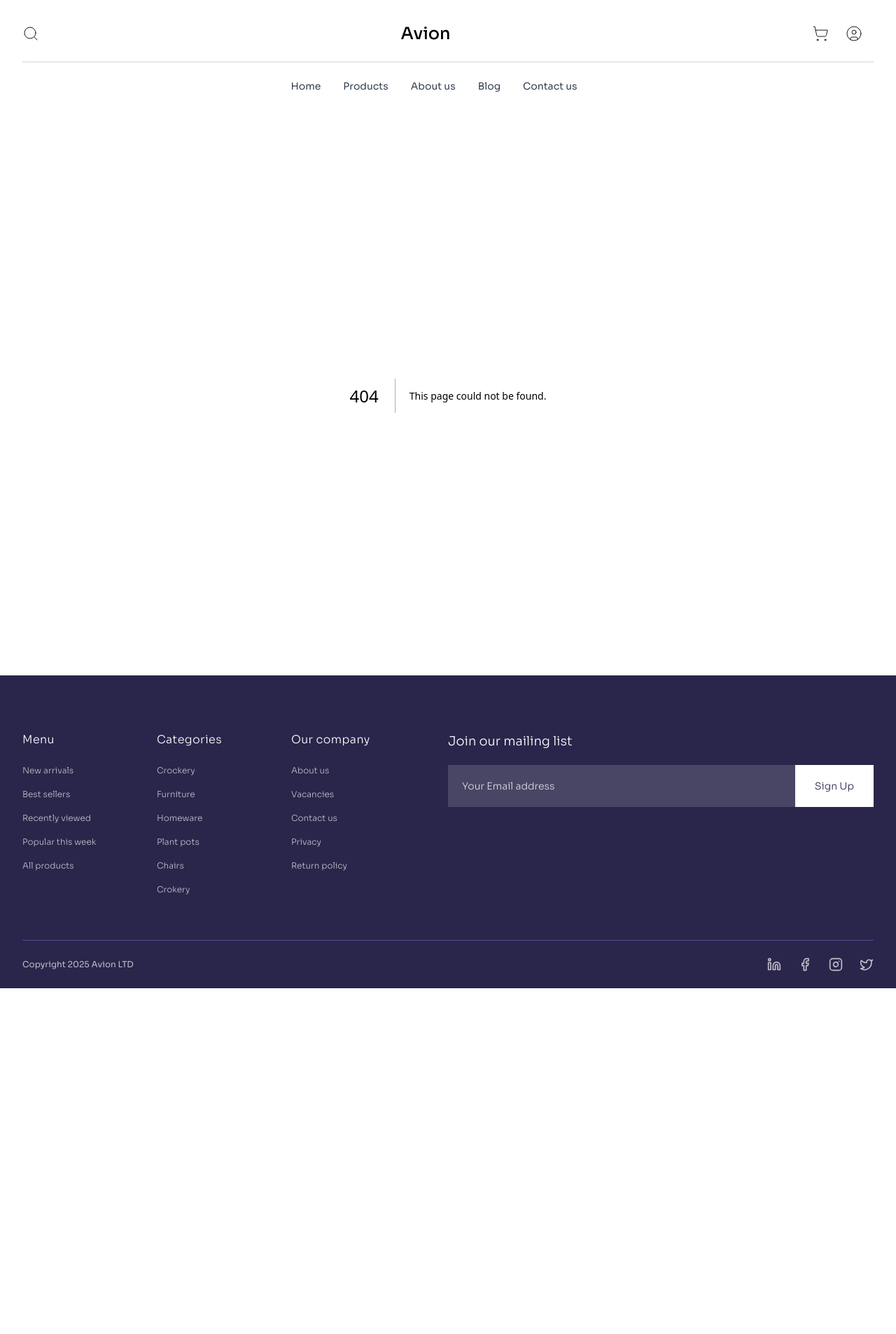
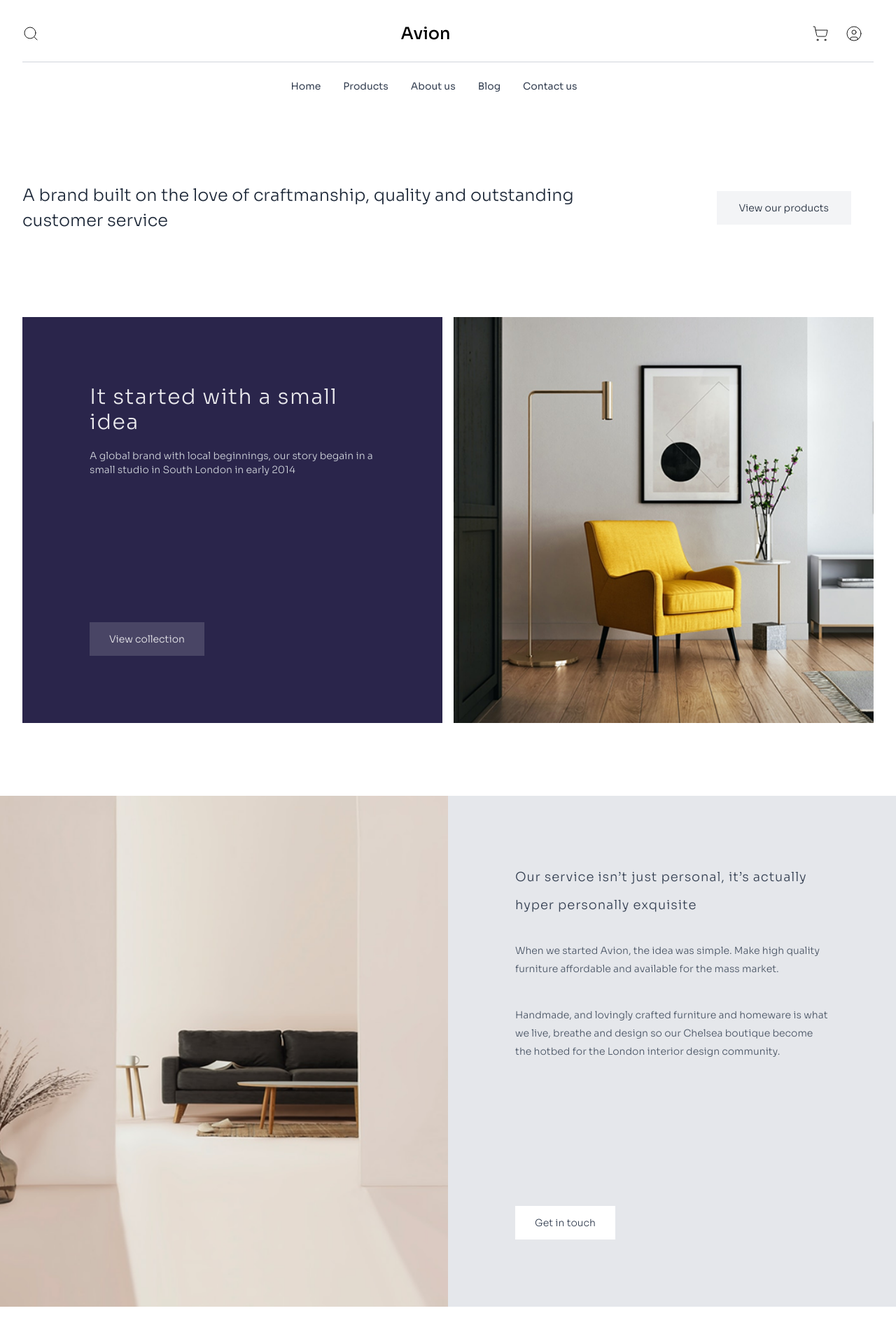
Before and after one commit to abdrzqsalihu/avion, a Next.js app: page /about in a window 1280 px wide. Before the commit this address had no page. Shown: the top 1906 px of the page at 70% size. Before the commit the page ends 1412 px from the top, so only its background shows below. Built offline with nearby package versions, Linux system fonts and the light colour scheme.

Commit message:
feat: add about page and services component

```diff
--- /dev/null
+++ b/app/about/page.tsx
@@ -0,0 +1,32 @@
+import Link from "next/link";
+import React from "react";
+import Cta from "../components/Cta";
+import Services from "../components/Services";
+import Features from "../components/Features";
+import Newsletter from "../components/Newsletter";
+
+const AboutPage = () => {
+  return (
+    <div>
+      <div className="mx-auto max-w-screen-2xl p-4 lg:px-8 flex flex-col md:flex-row justify-between md:items-center md:pt-24 gap-10">
+        <h2 className="text-xl md:text-2xl text-gray-800 font-light max-w-4xl leading-7 md:leading-9">
+          A brand built on the love of craftmanship, quality and outstanding
+          customer service
+        </h2>
+        <Link
+          href="/product"
+          className="cursor-pointer md:mx-auto text-center p-3.5 px-5 md:px-8 bg-gray-100 text-xs lg:text-sm text-gray-800 font-light md:mr-8"
+        >
+          View our products
+        </Link>
+      </div>
+
+      <Cta />
+      <Services />
+      <Features />
+      <Newsletter />
+    </div>
+  );
+};
+
+export default AboutPage;
--- a/app/components/Cta.tsx
+++ b/app/components/Cta.tsx
@@ -5,7 +5,7 @@ function Cta() {
   return (
     <div className="mx-auto max-w-screen-2xl p-4 lg:p-8">
       <section>
-        <div className="grid grid-cols-1 gap-4 md:grid-cols-2 mt-18">
+        <div className="grid grid-cols-1 gap-4 md:grid-cols-2 mt-10 md:mt-18">
           <div className="bg-[#2A254B] p-8 md:p-24">
             <div className="max-w-lg">
               <h2 className="text-lg text-white/90 sm:text-3xl font-light tracking-wider">
--- /dev/null
+++ b/app/components/Services.tsx
@@ -0,0 +1,44 @@
+import Image from "next/image";
+import React from "react";
+
+function Services() {
+  return (
+    <div>
+      <div className="grid grid-cols-1 md:grid-cols-2 mt-18">
+        <Image
+          src="/services.png"
+          width={500}
+          height={300}
+          className="h-full w-full object-cover"
+          alt="cta"
+        />
+
+        <div className="bg-gray-200 p-8 md:p-24">
+          <div className="max-w-xl">
+            <h2 className="text-base md:text-lg text-gray-700 sm:text-3xl font-light tracking-wider leading-6.5 md:leading-10">
+              Our service isn’t just personal, it’s actually hyper personally
+              exquisite
+            </h2>
+
+            <p className="mt-6 md:mt-8 text-gray-600 leading-6.5 text-xs md:text-sm font-extralight">
+              When we started Avion, the idea was simple. Make high quality
+              furniture affordable and available for the mass market.
+            </p>
+
+            <p className="mt-3.5 md:mt-10 text-gray-600 leading-6.5 text-xs md:text-sm font-extralight">
+              Handmade, and lovingly crafted furniture and homeware is what we
+              live, breathe and design so our Chelsea boutique become the hotbed
+              for the London interior design community.
+            </p>
+          </div>
+
+          <button className="cursor-pointer p-3.5 px-4 md:px-7 bg-white mt-12 md:mt-52 text-xs lg:text-sm text-gray-700 font-light w-full md:w-auto">
+            Get in touch
+          </button>
+        </div>
+      </div>
+    </div>
+  );
+}
+
+export default Services;
```
Also changed, not shown: public/services.png (added).
